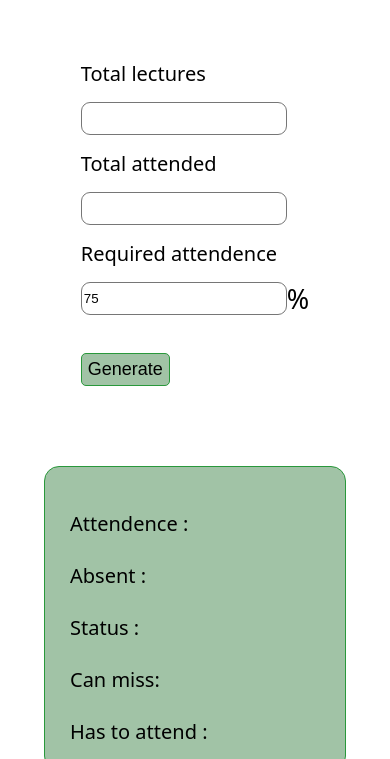
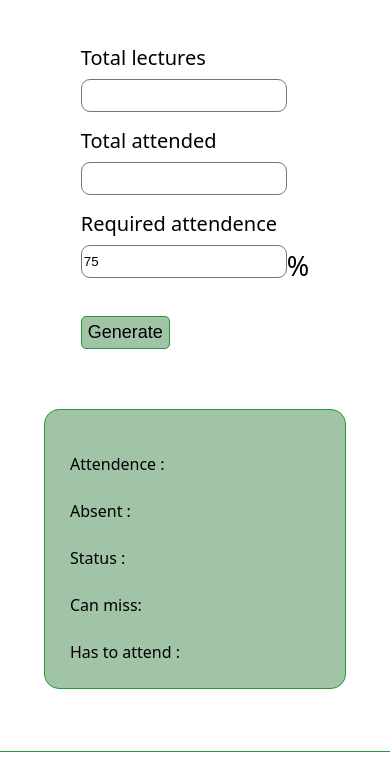
Before and after one commit to RaviPatel94/Attendence-Keeper, a plain HTML site: page main.html in a window 390 px wide. Shown: the part 50-809 px from the top of the page. Drawn offline with Linux system fonts and the light colour scheme.

Commit message:
Update main.css
mobile ui

```diff
--- a/main.css
+++ b/main.css
@@ -101,7 +101,7 @@ body{
 }
 
 .input{
-    margin-top:50px;
+    margin-top:60px;
     padding-top: 30px;
     font-size: 25px;
     display: flex;
@@ -117,7 +117,7 @@ body{
     margin: 0;
     height: 29px;
     width: 200px;
-    margin-top: 15px;
+    margin-top: 8px;
     margin-bottom: 15px;
     border-radius: 9px;
     border-style: solid;
@@ -273,8 +273,9 @@ form button:hover{
     }
     .result{
         margin-left: 0px;
-        font-size: 20px;
+        font-size: 16px;
         width: 330px;
+        margin-top: 60px;
     }
     #contact img{
         height: 300px;
@@ -288,7 +289,7 @@ form button:hover{
     }
     .input{
         font-size: 20px;
-        margin-top: 80px;
+        margin-top: 64px;
     }
 
     #contact p{
@@ -299,7 +300,7 @@ form button:hover{
     }
 
     .result{
-        font-size: 20px;
+        font-size: 16px;
     }
     .result div{
         margin: 25px 25px;
```
